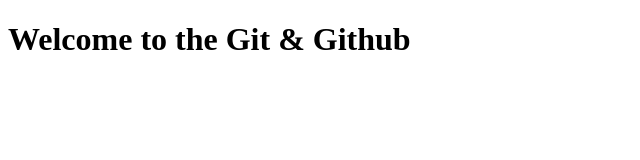
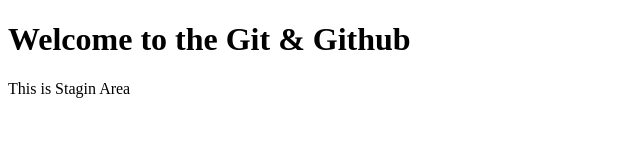
Before and after one commit to mechlin-sda-shahnawaaz/MyProject, a plain HTML site: page index.html in a window 1280 px wide. Shown: the whole page, without its empty margins (0-640 px from the left). Drawn offline with Linux system fonts and the light colour scheme.

Commit message:
Modify Data

```diff
--- a/index.html
+++ b/index.html
@@ -7,5 +7,6 @@
   </head>
   <body>
     <h1>Welcome to the Git & Github</h1>
+    <div>This is Stagin Area</div>
   </body>
 </html>
```
